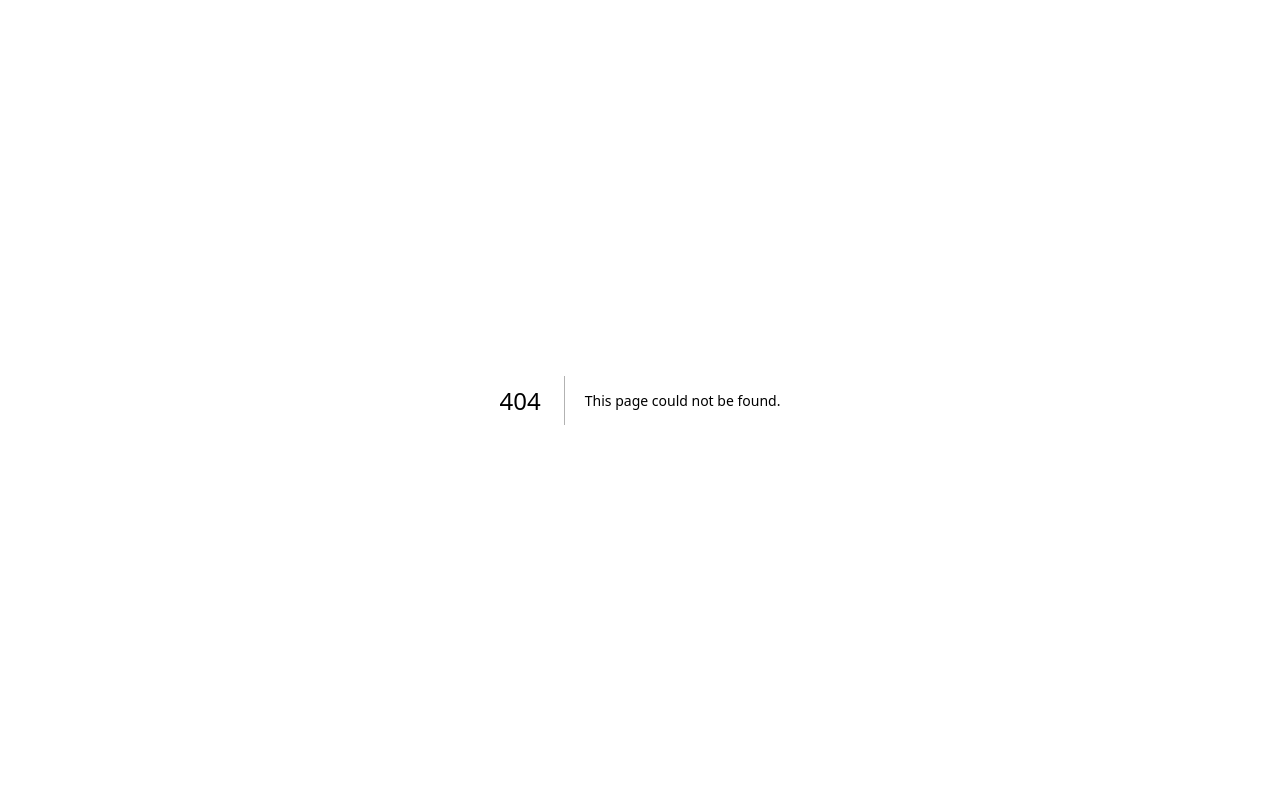
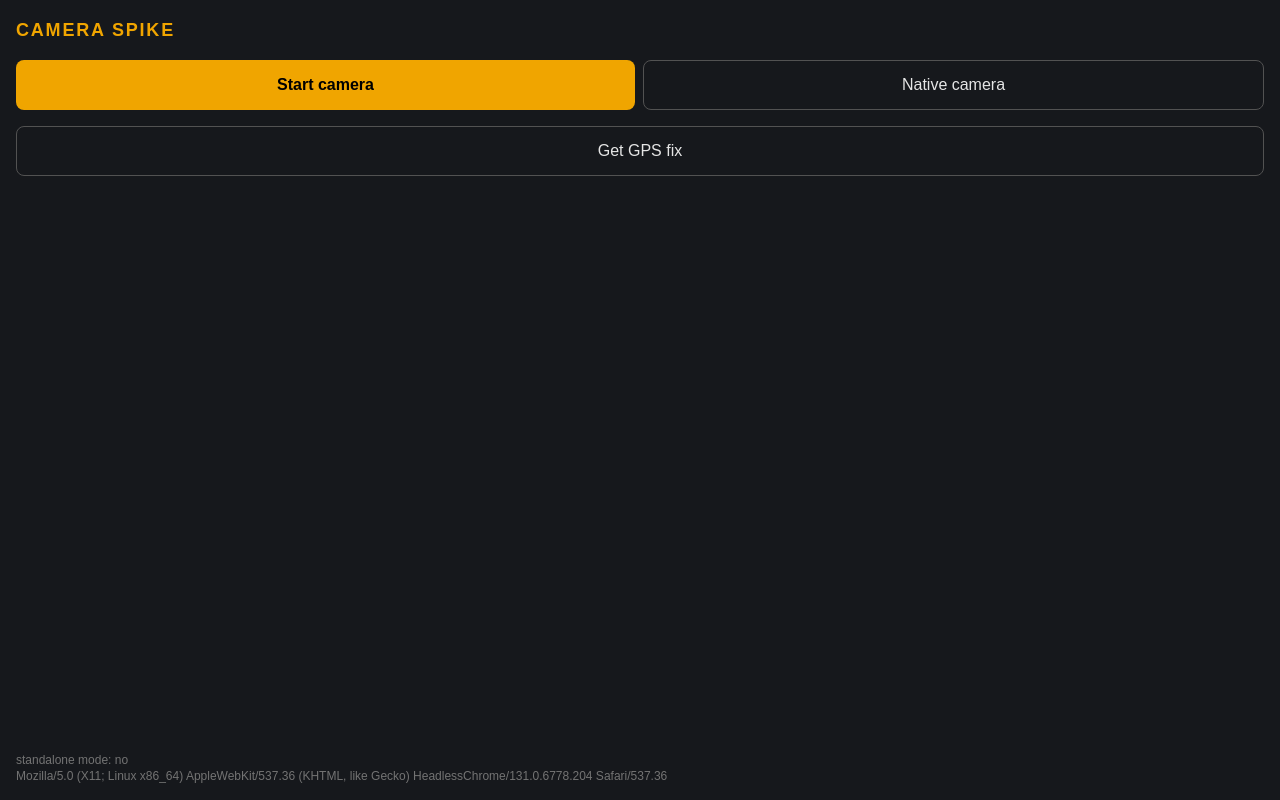
Before and after one commit to tatena/rbola, a Next.js app in the folder web/: page /spike/camera in a window 1280 px wide. Before the commit this address had no page. Built offline with nearby package versions, Linux system fonts and the light colour scheme.

Commit message:
spike: camera capture test page
getUserMedia vs native capture comparison, GPS fix, standalone detection.

```diff
--- /dev/null
+++ b/web/src/app/spike/camera/page.tsx
@@ -0,0 +1,221 @@
+"use client";
+
+import { useEffect, useRef, useState } from "react";
+
+type Shot = {
+  source: "stream" | "native";
+  url: string;
+  width: number;
+  height: number;
+  kb: number;
+};
+
+type Fix = {
+  lat: number;
+  lon: number;
+  accuracyM: number;
+  time: string;
+};
+
+export default function CameraSpike() {
+  const videoRef = useRef<HTMLVideoElement>(null);
+  const streamRef = useRef<MediaStream | null>(null);
+
+  const [cameraOn, setCameraOn] = useState(false);
+  const [cameraError, setCameraError] = useState<string | null>(null);
+  const [streamRes, setStreamRes] = useState<string | null>(null);
+  const [shot, setShot] = useState<Shot | null>(null);
+  const [fix, setFix] = useState<Fix | null>(null);
+  const [gpsError, setGpsError] = useState<string | null>(null);
+  const [gpsBusy, setGpsBusy] = useState(false);
+  const [standalone, setStandalone] = useState(false);
+  const [ua, setUa] = useState("");
+
+  useEffect(() => {
+    setUa(navigator.userAgent);
+    setStandalone(window.matchMedia("(display-mode: standalone)").matches);
+    return () => {
+      streamRef.current?.getTracks().forEach((t) => t.stop());
+    };
+  }, []);
+
+  async function startCamera() {
+    setCameraError(null);
+    try {
+      const stream = await navigator.mediaDevices.getUserMedia({
+        audio: false,
+        video: {
+          facingMode: { ideal: "environment" },
+          width: { ideal: 4096 },
+          height: { ideal: 2160 },
+        },
+      });
+      streamRef.current = stream;
+      const video = videoRef.current!;
+      video.srcObject = stream;
+      await video.play();
+      const s = stream.getVideoTracks()[0].getSettings();
+      setStreamRes(`${s.width}×${s.height}`);
+      setCameraOn(true);
+    } catch (e) {
+      setCameraError(e instanceof Error ? `${e.name}: ${e.message}` : String(e));
+    }
+  }
+
+  function capture() {
+    const video = videoRef.current;
+    if (!video) return;
+    const canvas = document.createElement("canvas");
+    canvas.width = video.videoWidth;
+    canvas.height = video.videoHeight;
+    canvas.getContext("2d")!.drawImage(video, 0, 0);
+    canvas.toBlob(
+      (blob) => {
+        if (!blob) return;
+        if (shot?.url) URL.revokeObjectURL(shot.url);
+        setShot({
+          source: "stream",
+          url: URL.createObjectURL(blob),
+          width: canvas.width,
+          height: canvas.height,
+          kb: Math.round(blob.size / 1024),
+        });
+      },
+      "image/jpeg",
+      0.92,
+    );
+  }
+
+  function onNativeFile(file: File | undefined) {
+    if (!file) return;
+    const url = URL.createObjectURL(file);
+    const img = new Image();
+    img.onload = () => {
+      if (shot?.url) URL.revokeObjectURL(shot.url);
+      setShot({
+        source: "native",
+        url,
+        width: img.naturalWidth,
+        height: img.naturalHeight,
+        kb: Math.round(file.size / 1024),
+      });
+    };
+    img.src = url;
+  }
+
+  function getFix() {
+    setGpsError(null);
+    setGpsBusy(true);
+    navigator.geolocation.getCurrentPosition(
+      (pos) => {
+        setGpsBusy(false);
+        setFix({
+          lat: pos.coords.latitude,
+          lon: pos.coords.longitude,
+          accuracyM: Math.round(pos.coords.accuracy),
+          time: new Date(pos.timestamp).toLocaleTimeString(),
+        });
+      },
+      (err) => {
+        setGpsBusy(false);
+        setGpsError(`${err.code}: ${err.message}`);
+      },
+      { enableHighAccuracy: true, timeout: 15000 },
+    );
+  }
+
+  return (
+    <main className="flex flex-1 flex-col gap-4 bg-[#16181c] p-4 text-neutral-200">
+      <h1 className="text-lg font-bold tracking-widest text-[#f0a500]">
+        CAMERA SPIKE
+      </h1>
+
+      <section className="flex flex-col gap-2">
+        <video
+          ref={videoRef}
+          playsInline
+          muted
+          autoPlay
+          className={`w-full rounded-lg bg-black ${cameraOn ? "" : "hidden"}`}
+        />
+        {streamRes && (
+          <p className="text-sm">
+            stream resolution: <b>{streamRes}</b>
+          </p>
+        )}
+        {cameraError && (
+          <p className="rounded bg-red-950 p-2 text-sm text-red-300">
+            camera error — {cameraError}
+          </p>
+        )}
+        <div className="flex gap-2">
+          {!cameraOn ? (
+            <button
+              onClick={startCamera}
+              className="flex-1 rounded-lg bg-[#f0a500] p-3 font-bold text-black"
+            >
+              Start camera
+            </button>
+          ) : (
+            <button
+              onClick={capture}
+              className="flex-1 rounded-lg bg-[#f0a500] p-3 font-bold text-black"
+            >
+              Capture frame
+            </button>
+          )}
+          <label className="flex-1 rounded-lg border border-neutral-600 p-3 text-center">
+            Native camera
+            <input
+              type="file"
+              accept="image/*"
+              capture="environment"
+              className="hidden"
+              onChange={(e) => onNativeFile(e.target.files?.[0])}
+            />
+          </label>
+        </div>
+      </section>
+
+      <section className="flex flex-col gap-2">
+        <button
+          onClick={getFix}
+          disabled={gpsBusy}
+          className="rounded-lg border border-neutral-600 p-3 disabled:opacity-50"
+        >
+          {gpsBusy ? "Getting GPS fix…" : "Get GPS fix"}
+        </button>
+        {fix && (
+          <p className="text-sm">
+            {fix.lat.toFixed(5)}, {fix.lon.toFixed(5)} — accuracy{" "}
+            <b>{fix.accuracyM} m</b> at {fix.time}
+          </p>
+        )}
+        {gpsError && (
+          <p className="rounded bg-red-950 p-2 text-sm text-red-300">
+            GPS error — {gpsError}
+          </p>
+        )}
+      </section>
+
+      {shot && (
+        <section className="flex flex-col gap-2">
+          <p className="text-sm">
+            captured via <b>{shot.source}</b>:{" "}
+            <b>
+              {shot.width}×{shot.height}
+            </b>{" "}
+            ({shot.kb} KB ≈ {((shot.width * shot.height) / 1e6).toFixed(1)} MP)
+          </p>
+          {/* eslint-disable-next-line @next/next/no-img-element */}
+          <img src={shot.url} alt="captured" className="w-full rounded-lg" />
+        </section>
+      )}
+
+      <footer className="mt-auto text-xs text-neutral-500">
+        <p>standalone mode: {standalone ? "yes" : "no"}</p>
+        <p className="break-all">{ua}</p>
+      </footer>
+    </main>
+  );
+}
```
